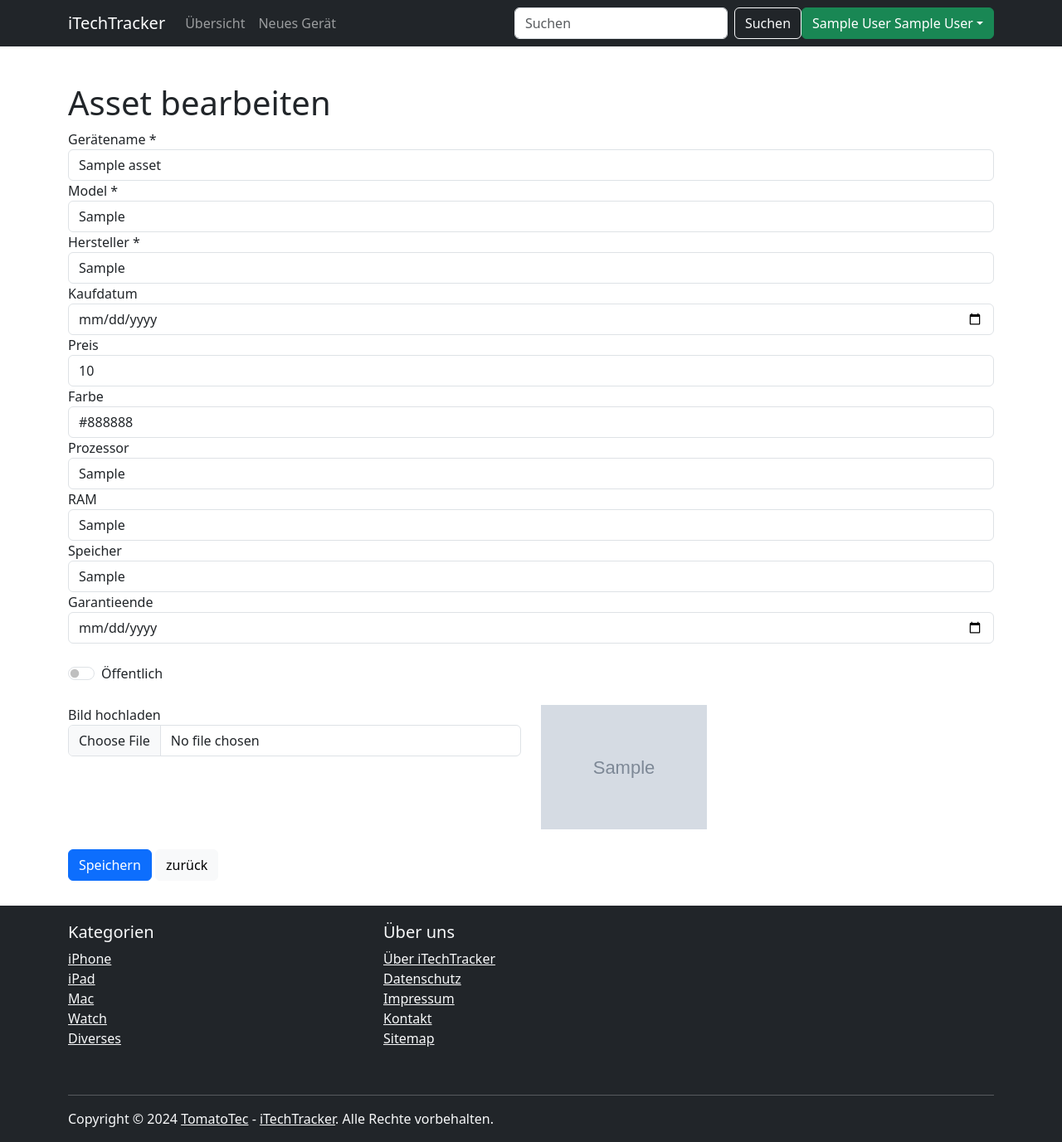
After one commit to mgasche/iTechTracker, a PHP site: page /asset-edit.php?id=1 in a window 1280 px wide. The commit adds this page. Shown: the whole page at 83% size. Run offline with PHP 8.4, Linux system fonts and the light colour scheme; the visitor is signed in with stand-in values (Sample User, id 1); tables that the repository leaves empty or names only in its code hold one stand-in row (values such as "Sample post"); grey boxes marked "Sample" are stand-in pictures.

Commit message:
Erweitert & optimiert
Erweitert:
* Asset bearbeiten
* Suchfunktion ergänzt

Optimiert:
* HTML Validierung geprüft und verbessert

```diff
--- a/Style.css
+++ b/Style.css
@@ -16,3 +16,8 @@ footer {
     margin-top: auto;
     padding-top: 20px;
 }
+
+.card-img-top {
+    height: 300px; /* Festlegen der Höhe des Bildes */
+    object-fit: cover; /* Sichern, dass das Bild den verfügbaren Platz einnimmt und beschnitten wird, falls nötig */
+}
--- /dev/null
+++ b/asset-edit.php
@@ -0,0 +1,257 @@
+<?php
+// Starten der Session
+session_start();
+
+// Überprüfen, ob der Benutzer angemeldet ist
+if (!isset($_SESSION['user_id'])) {
+    header("Location: login.php"); // Redirect zu login falls nicht gefudnen
+    exit();
+}
+
+// Include Dateien
+include 'include/dbconnector.inc.php';
+
+// Überprüfen, ob die ID des Assets im URL-Parameter vorhanden ist
+if (!isset($_GET['id'])) {
+    header("Location: overview.php"); //Wenn nicht gefunden redirect zu overview
+    exit();
+}
+
+$asset_id = intval($_GET['id']);
+
+// Daten aus der Datenbank abrufen, um das Asset mit der angegebenen ID zu laden
+$query = "SELECT * FROM assets WHERE asset_id = ? AND user_id = ?";
+$stmt = $dbconn->prepare($query);
+$user_id = $_SESSION['user_id'];
+$stmt->bind_param("ii", $asset_id, $user_id);
+$stmt->execute();
+$result = $stmt->get_result();
+
+if ($result->num_rows == 0) {
+    header("Location: overview.php"); //Wenn nicht gefunden redirect zu overview
+    exit();
+}
+
+// Daten des Assets laden
+$asset = $result->fetch_assoc();
+
+// Wurden Daten mit "POST" gesendet?
+if ($_SERVER['REQUEST_METHOD'] == "POST") {
+    if (!isset($_POST['device_name']) || empty($_POST['device_name'])) {
+        $error .= "Bitte geben Sie einen Gerätenamen ein. ";
+    } else {
+        $device_name = htmlspecialchars(trim($_POST['device_name']));
+    }
+    if (!isset($_POST['model']) || empty($_POST['model'])) {
+        $error .= "Bitte geben Sie ein Modell ein. ";
+    } else {
+        $model = htmlspecialchars(trim($_POST['model']));
+    }
+    if (!isset($_POST['manufacturer']) || empty($_POST['manufacturer'])) {
+        $error .= "Bitte geben Sie einen Hersteller ein. ";
+    } else {
+        $manufacturer = htmlspecialchars(trim($_POST['manufacturer']));
+    }
+
+    if (isset($_FILES['image']) && $_FILES['image']['error'] === UPLOAD_ERR_OK) {
+        // Dateiname und Speicherpfad festlegen
+        $filename = $_FILES['image']['name'];
+        $temp_filepath = $_FILES['image']['tmp_name'];
+
+        // Dateiendung überprüfen
+        $allowed_extensions = array('jpg', 'jpeg', 'png', 'gif');
+        $file_extension = strtolower(pathinfo($filename, PATHINFO_EXTENSION));
+
+        if (!in_array($file_extension, $allowed_extensions)) {
+            $error .= "Nur JPG, JPEG, PNG und GIF Dateien sind erlaubt. ";
+        } else {
+            // Eindeutigen Dateinamen generieren
+            $unique_filename = uniqid() . '_' . $filename;
+
+            // Speicherpfad der Bilder bestimmen
+            $new_filepath = "public/asset-media/" . $unique_filename;
+            // Bild speichern
+            if (move_uploaded_file($temp_filepath, $new_filepath)) {
+                // Bild wurde erfolgreich hochgeladen
+                $image_path = $new_filepath; // Bild in db Speichern
+            } else {
+                // Fehler beim Speichern des Bildes
+                $error .= "Fehler beim Hochladen des Bildes. ";
+            }
+        }
+    } else {
+        // Kein Bild hochgeladen = null in DB
+        $image_path = NULL;
+    }
+
+
+    $purchase_date = isset($_POST['purchase_date']) ? $_POST['purchase_date'] : "";
+    $price = isset($_POST['price']) ? ($_POST['price'] !== '' ? floatval($_POST['price']) : null) : null;
+    $color = isset($_POST['color']) ? htmlspecialchars(trim($_POST['color'])) : "";
+    $processor = isset($_POST['processor']) ? htmlspecialchars(trim($_POST['processor'])) : "";
+    $ram = isset($_POST['ram']) ? htmlspecialchars(trim($_POST['ram'])) : "";
+    $storage = isset($_POST['storage']) ? htmlspecialchars(trim($_POST['storage'])) : "";
+    $warranty_end = isset($_POST['warranty_end']) ? $_POST['warranty_end'] : "";
+    $public = isset($_POST['public']) && $_POST['public'] === 'on' ? true : false;
+
+    if ($purchase_date === "") {
+        $purchase_date = null;
+    }
+
+    if ($warranty_end === "") {
+        $warranty_end = null;
+    }
+
+    $query = "UPDATE assets SET device_name = ?, model = ?, manufacturer = ?, purchase_date = ?, price = ?, color = ?, processor = ?, ram = ?, storage = ?, warranty_end = ?, image_path = ?, public = ? WHERE asset_id = ? AND user_id = ?";
+
+    // Query vorbereiten
+    $stmt = $dbconn->prepare($query);
+
+    // Parameter binden
+    $stmt->bind_param("sssssssssssiii", $device_name, $model, $manufacturer, $purchase_date, $price, $color, $processor, $ram, $storage, $warranty_end, $image_path, $public, $asset_id, $user_id);
+
+    // Statement ausführen
+    if ($stmt->execute()) {
+        // Erfolgreich aktualisiert
+        $message = "Asset erfolgreich aktualisiert";
+
+        // Nach dem Speichern zur gleichen Seite weiterleiten, um die aktualisierten Daten anzuzeigen
+        header("Location: " . $_SERVER['PHP_SELF'] . "?id=" . $asset_id);
+        exit();
+    } else {
+        // Fehler beim Aktualisieren
+        $error = "Fehler beim Aktualisieren des Assets: " . $stmt->error;
+    }
+
+    // Statement schließen
+    $stmt->close();
+} else {
+    // Formularfelder mit den Daten aus der Datenbank vorbefüllen
+    $device_name = $asset['device_name'];
+    $model = $asset['model'];
+    $manufacturer = $asset['manufacturer'];
+    $purchase_date = $asset['purchase_date'];
+    $price = $asset['price'];
+    $color = $asset['color'];
+    $processor = $asset['processor'];
+    $ram = $asset['ram'];
+    $storage = $asset['storage'];
+    $warranty_end = $asset['warranty_end'];
+    $public = $asset['public'];
+    $image_path = $asset['image_path'];
+}
+
+?>
+
+<!DOCTYPE html>
+<html lang="de">
+
+<head>
+    <meta charset="utf-8">
+    <meta http-equiv="X-UA-Compatible" content="IE=edge">
+    <meta name="viewport" content="width=device-width, initial-scale=1">
+    <title>Asset bearbeiten</title>
+    <!-- CSS verlinken -->
+    <link rel="stylesheet" href="Style.css">
+    <!-- Bootstrap -->
+    <link href="https://cdn.jsdelivr.net/npm/bootstrap@5.3.3/dist/css/bootstrap.min.css" rel="stylesheet" integrity="sha384-QWTKZyjpPEjISv5WaRU9OFeRpok6YctnYmDr5pNlyT2bRjXh0JMhjY6hW+ALEwIH" crossorigin="anonymous">
+</head>
+
+<body>
+    <?php
+    // Include Navbar
+    include 'include/navbar.inc.php';
+    ?>
+    <div class="container content-all">
+        <h1>Asset bearbeiten</h1>
+        <?php
+        // Ausgabe der Fehlermeldungen und Erfolgsmeldungen
+        if (!empty($error)) {
+            echo "<div class=\"alert alert-danger\" role=\"alert\">" . $error . "</div>";
+        } elseif (!empty($message)) {
+            echo "<div class=\"alert alert-success\" role=\"alert\">" . $message . "</div>";
+        }
+        ?>
+        <form method="post">
+            <div class="form-group">
+                <label for="device_name">Gerätename *</label>
+                <input type="text" id="device_name" name="device_name" class="form-control" value="<?php echo $asset['device_name']; ?>" required>
+            </div>
+            <div class="form-group">
+                <label for="model">Model *</label>
+                <input type="text" id="model" name="model" class="form-control" value="<?php echo $asset['model']; ?>" required>
+            </div>
+            <div class="form-group">
+                <label for="manufacturer">Hersteller *</label>
+                <input type="text" id="manufacturer" name="manufacturer" class="form-control" value="<?php echo $asset['manufacturer']; ?>" required>
+            </div>
+            <div class="form-group">
+                <label for="purchase_date">Kaufdatum</label>
+                <input type="date" id="purchase_date" name="purchase_date" value="<?php echo $asset['purchase_date']; ?>" class="form-control">
+            </div>
+            <div class="form-group">
+                <label for="price">Preis</label>
+                <input type="number" id="price" name="price" class="form-control" step="0.01" value="<?php echo $asset['price']; ?>">
+            </div>
+            <div class="form-group">
+                <label for="color">Farbe</label>
+                <input type="text" id="color" name="color" class="form-control" value="<?php echo $asset['color']; ?>">
+            </div>
+            <div class="form-group">
+                <label for="processor">Prozessor</label>
+                <input type="text" id="processor" name="processor" class="form-control" value="<?php echo $asset['processor']; ?>">
+            </div>
+            <div class="form-group">
+                <label for="ram">RAM</label>
+                <input type="text" id="ram" name="ram" class="form-control" value="<?php echo $asset['ram']; ?>">
+            </div>
+            <div class="form-group">
+                <label for="storage">Speicher</label>
+                <input type="text" id="storage" name="storage" class="form-control" value="<?php echo $asset['storage']; ?>">
+            </div>
+            <div class="form-group">
+                <label for="warranty_end">Garantieende</label>
+                <input type="date" id="warranty_end" name="warranty_end" class="form-control" value="<?php echo $asset['warranty_end']; ?>">
+            </div>
+            <br>
+            <div class="form-group">
+                <div class="form-check form-switch">
+                    <input class="form-check-input" type="checkbox" id="public" name="public" <?php echo $asset['public'] == 1 ? 'checked' : ''; ?>>
+                    <label class="form-check-label" for="public">Öffentlich</label>
+                </div>
+            </div>
+            <br>
+            <div class="row">
+                <div class="col-md-6">
+                    <div class="form-group">
+                        <label for="image">Bild hochladen</label>
+                        <input type="file" id="image" name="image" accept="image/png, image/jpg, image/jpeg" class="form-control">
+                    </div>
+                </div>
+                <div class="col-md-6">
+                    <div class="form-group">
+                        <?php if (!empty($asset['image_path'])) : ?>
+                            <img src="<?php echo $asset['image_path']; ?>" alt="Bild" style="max-width: 200px;">
+                        <?php else : ?>
+                            <p>Kein Bild vorhanden</p>
+                        <?php endif; ?>
+                    </div>
+                </div>
+            </div>
+
+
+            <br>
+            <button type="submit" class="btn btn-primary">Speichern</button>
+            <button onclick="window.location.href='./overview.php';" type="button" name="button" class="btn btn-light">zurück</button>
+        </form>
+    </div>
+    <?php
+    // Include Navbar
+    include 'include/footer.inc.php';
+    ?>
+    <script src="https://code.jquery.com/jquery-3.3.1.slim.min.js" integrity="sha384-q8i/X+965DzO0rT7abK41JStQIAqVgRVzpbzo5smXKp4YfRvH+8abtTE1Pi6jizo" crossorigin="anonymous"></script>
+    <script src="https://cdn.jsdelivr.net/npm/@popperjs/core@2.9.2/dist/umd/popper.min.js"></script>
+    <script src="https://cdn.jsdelivr.net/npm/bootstrap@5.0.1/dist/js/bootstrap.min.js" integrity="sha384-Atwg2Pkwv9vp0ygtn1JAojH0nYbwNJLPhwyoVbhoPwBhjQPR5VtM2+xf0Uwh9KtT" crossorigin="anonymous"></script>
+</body>
+
+</html>
--- a/include/navbar.inc.php
+++ b/include/navbar.inc.php
@@ -24,6 +24,11 @@ if (isset($_SESSION['firstname']) && isset($_SESSION['lastname'])) {
                 }
                 ?>
             </ul>
+            <form class="d-flex" action="search_results.php" method="GET">
+                <input class="form-control me-2" type="search" placeholder="Suchen" aria-label="Search" name="query">
+                <button class="btn btn-outline-light" type="submit">Suchen</button>
+            </form>
+
             <ul class="navbar-nav">
                 <?php
                 // Überprüfen, ob der Benutzer nicht angemeldet ist
@@ -43,6 +48,7 @@ if (isset($_SESSION['firstname']) && isset($_SESSION['lastname'])) {
                 }
                 ?>
             </ul>
+
         </div>
     </div>
 </nav>
--- a/kontakt.php
+++ b/kontakt.php
@@ -32,7 +32,7 @@ session_start(); // Starten der Sitzung
     include 'include/footer.inc.php';
     ?>
     <script src="https://code.jquery.com/jquery-3.3.1.slim.min.js" integrity="sha384-q8i/X+965DzO0rT7abK41JStQIAqVgRVzpbzo5smXKp4YfRvH+8abtTE1Pi6jizo" crossorigin="anonymous"></script>
-    <script src="https://cdn.jsdelivr.net/npm/@popperjs/core@2.9.2/dist/umd/popper.min.js" ></script>
+    <script src="https://cdn.jsdelivr.net/npm/@popperjs/core@2.9.2/dist/umd/popper.min.js"></script>
     <script src="https://cdn.jsdelivr.net/npm/bootstrap@5.0.1/dist/js/bootstrap.min.js" integrity="sha384-Atwg2Pkwv9vp0ygtn1JAojH0nYbwNJLPhwyoVbhoPwBhjQPR5VtM2+xf0Uwh9KtT" crossorigin="anonymous"></script>
 </body>
 
--- a/login.php
+++ b/login.php
@@ -101,6 +101,7 @@ if ($_SERVER["REQUEST_METHOD"] == "POST") {
                 <label for="password">Passwort</label>
                 <input type="password" name="password" class="form-control" id="password" title="mindestens einen Gross-, einen Kleinbuchstaben, eine Zahl und ein Sonderzeichen, mindestens 8 Zeichen lang,keine Umlaute." maxlength="255" required="true">
             </div>
+            <br>
             <button type="submit" name="button" value="submit" class="btn btn-primary">Anmelden</button>
             <button type="reset" name="button" value="reset" class="btn btn-secondary">Löschen</button><br><br>
             <p>
```
Also changed, not shown: asset-creation.php (+18 -12 lines), change-pw.php (+7 -6 lines), include/db-asset-alter.php (added, +52 -0 lines), include/db-asset-creation.inc.php (+35 -2 lines), include/nav.inc.php (deleted, +0 -60 lines), include/old_nav.inc.php (added, +65 -0 lines), include/search.inc.php (added, +9 -0 lines), index.php (+23 -28 lines), overview.php (+28 -1 lines), search_results.php (added, +73 -0 lines), public/default.webp (added), 1 other file.
